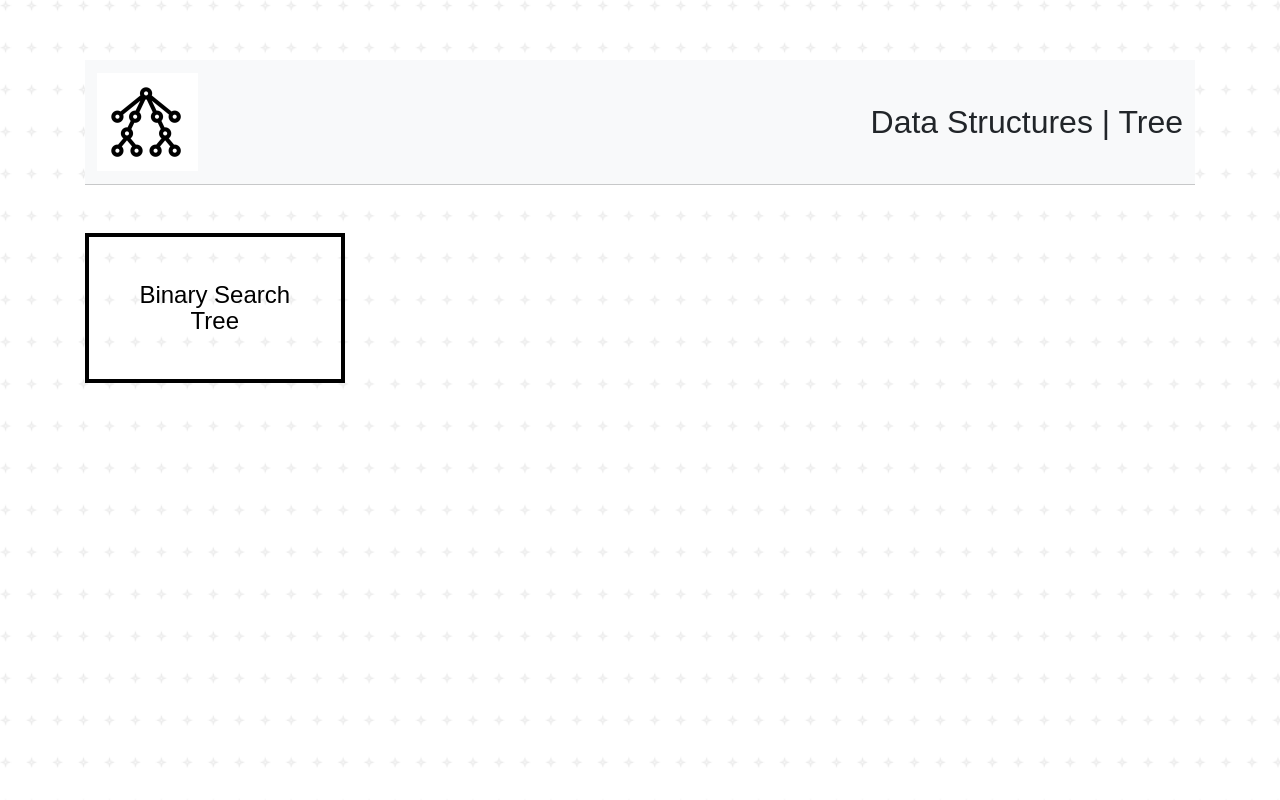
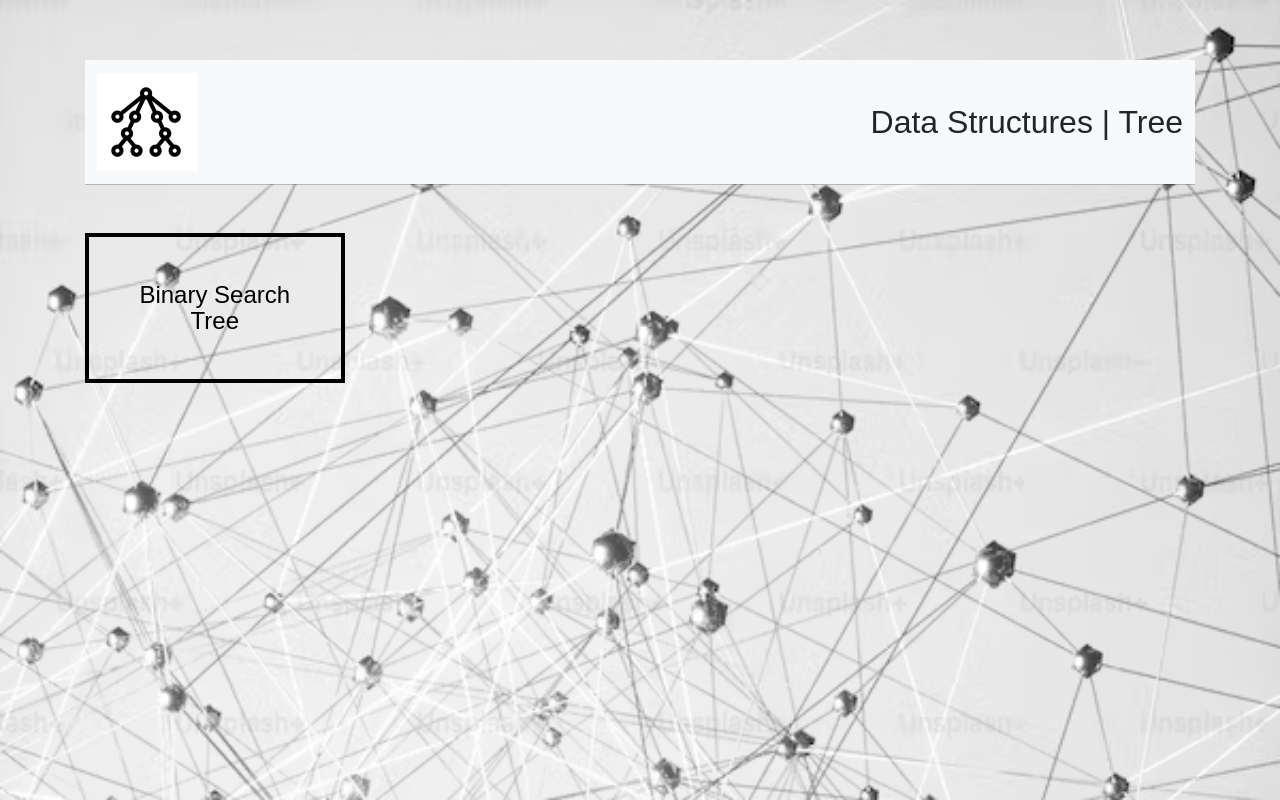
Before and after one commit to Shyam-brs/trees, a plain HTML site: page index.html in a window 1280 px wide. Drawn offline with nearby package versions, Linux system fonts and the light colour scheme.

Commit message:
updating apps

```diff
--- a/binary-search-tree/assets/css/style.css
+++ b/binary-search-tree/assets/css/style.css
@@ -108,7 +108,7 @@ header .bg-gradient {
 }
 
 body {
-  background: url("../img/BG.png");
+  background: url("../img/data-bg.avif");
   background-size: cover;
 }
 
```
Also changed, not shown: binary-search-tree/assets/img/data-bg.avif (added).
